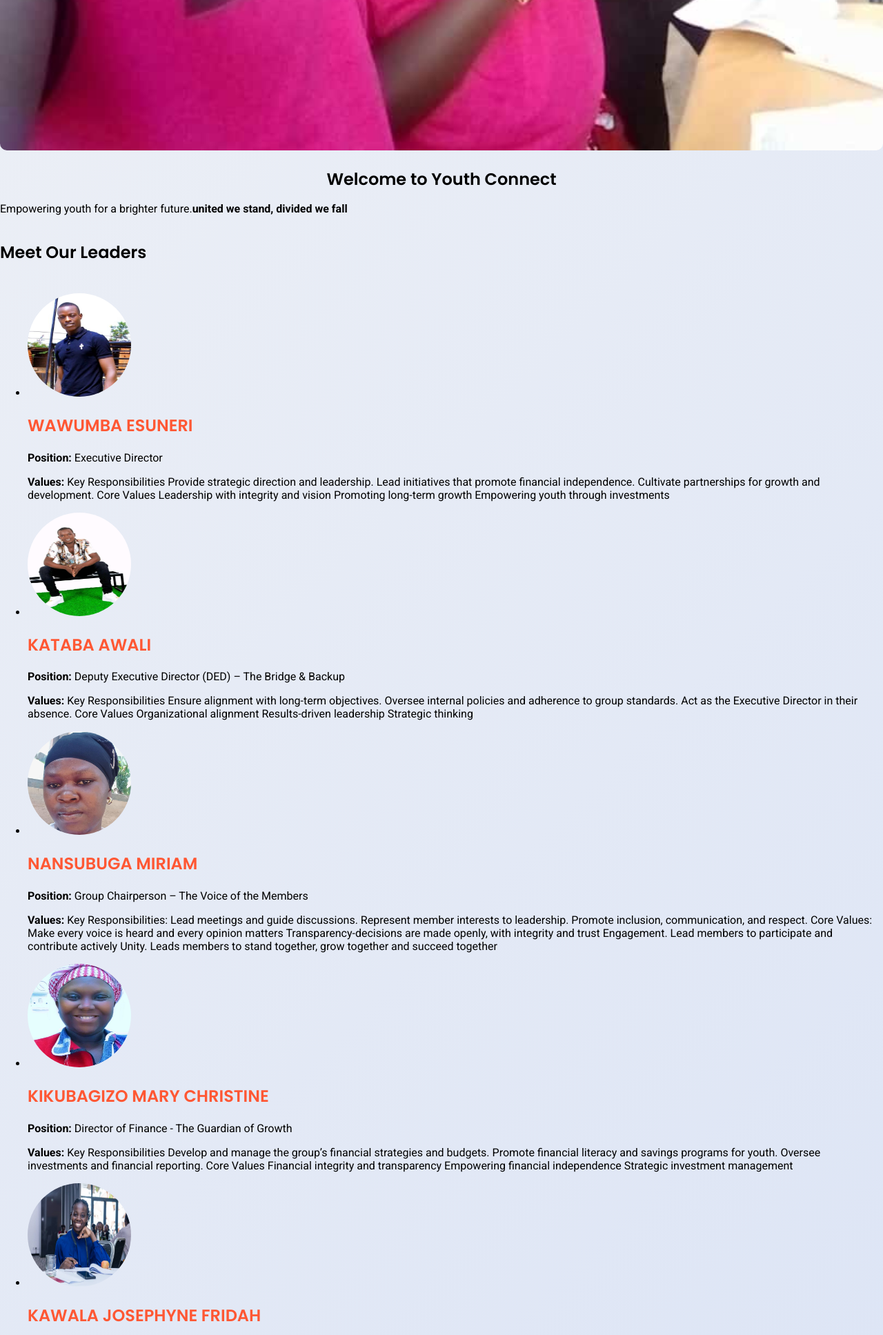
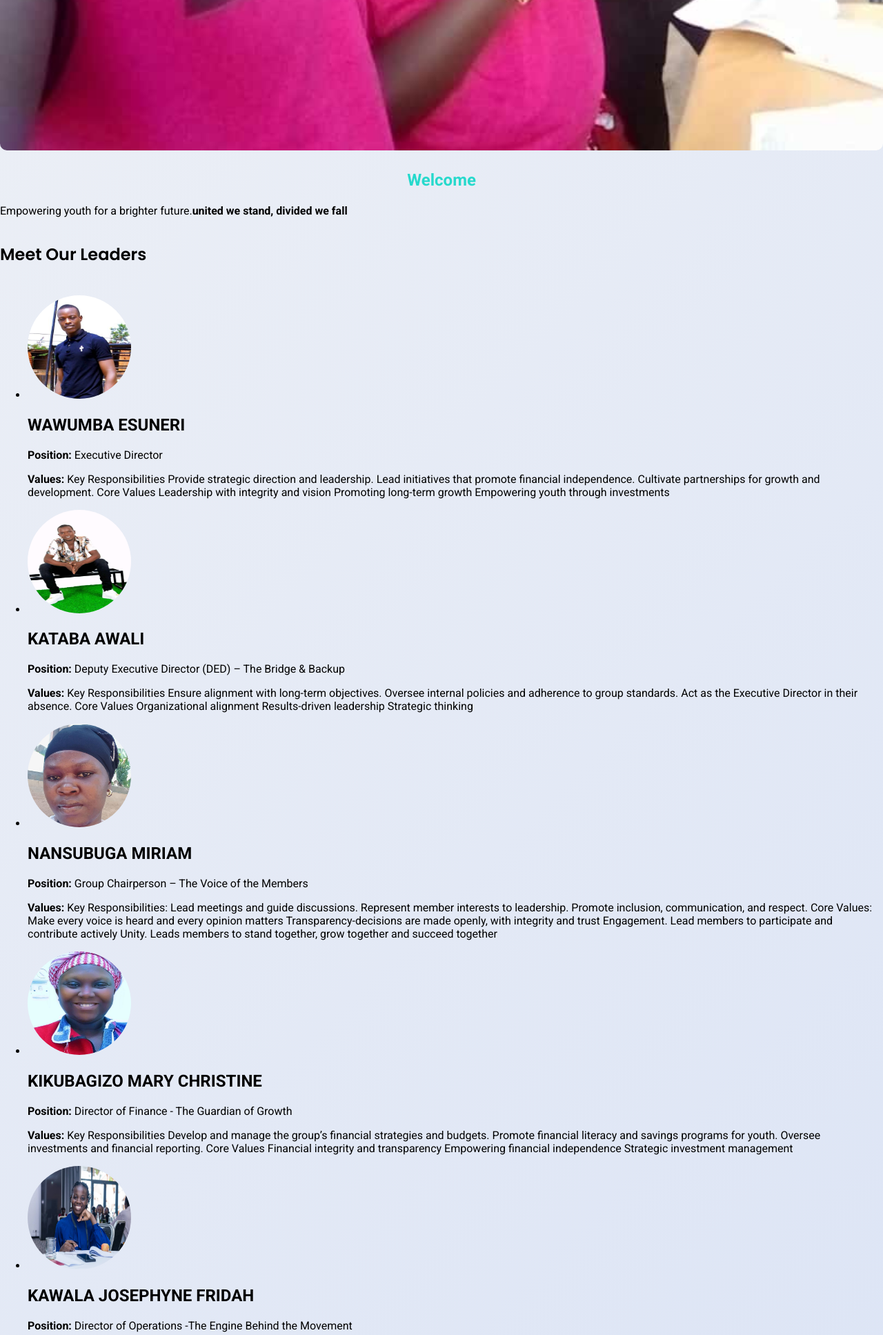
Before and after one commit to Kiggund/youthconnect_project, a Django app: page /leaders/ in a window 1280 px wide. Shown: the part 1560-3495 px from the top of the page at 69% size. Run offline with Django 5.2, Linux system fonts and the light colour scheme; data comes from the database, SQL or seed files in the repository.

Commit message:
improved on the appearence by using hsl, added animation to the logo and welcome statement using js and css

```diff
--- a/static/css/base.css
+++ b/static/css/base.css
@@ -30,9 +30,9 @@
 }
 
 h2 {
-    color: #ff5733; /* Use your desired color */
+   /* color: #ff5733; /* Use your desired color */
     font-weight: bold;
-    font-family: 'poppins', sans-serif;
+   /* font-family: 'poppins', sans-serif;*/
 }
 
 h1 {
@@ -42,11 +42,87 @@
     font-family: 'poppins', sans-serif;
     font-weight: 600;
 }
+
+/*#animated-text {
+    display: flex;
+    justify-content: center;
+    gap: 10px; /* Adds spacing between words */
+   /* font-size: 24px;
+    font-weight: bold;
+    margin-top: 20px;
+    color: inherit;
+    text-align: center;
+    overflow: visible;
+    height: auto;
+    width: 100%;
+}*/
+
+#animated-text {
+    width: 100%; /* Full width */
+    text-align: center; /* Center the text */
+    font-size: 1.5rem; /* Adjust text size */
+    font-weight: bold;
+    margin-top: 20px;
+    color: #000; /* Default text color */
+    opacity: 1; /* Fully visible by default */
+}
+
+.animated-word {
+    display: inline-block; /* Keep the words inline */
+    margin: 5px;
+    white-space: nowrap; /* Prevent text wrapping */
+}
+
+/*span {
+     background: linear-gradient(45deg, #ff5733, #c70039);
+    -webkit-background-clip: text;
+    -webkit-text-fill-color: transparent;
+     white-space: nowrap;
+     margin: 5px;*/
+}
+
+@keyframes fadeIn {
+    from {
+        opacity: 0;
+        transform: scale(0.8); /* Start slightly smaller */
+    }
+    to {
+        opacity: 1;
+        transform: scale(1); /* Grow to original size */
+    }
+}
+
 footer {
     text-align: center;
     padding: 10px;
     background-color: #333;
     color: #fff;
+}
+
+#logo {
+    width: 200px; /* Adjust as needed */
+    animation: rotateAndZoom 4s infinite, fadeInOut 4s infinite; /* Combine animations */
+}
+
+@keyframes rotateAndZoom {
+    0% {
+        transform: rotate(0deg) scale(1); /* Original size and start rotation */
+    }
+    50% {
+        transform: rotate(180deg) scale(1.2); /* Rotate halfway and zoom in */
+    }
+    100% {
+        transform: rotate(360deg) scale(1); /* Complete rotation and reset size */
+    }
+}
+
+@keyframes fadeInOut {
+    0%, 100% {
+        opacity: 0; /* Fully transparent */
+    }
+    50% {
+        opacity: 1; /* Fully visible */
+    }
 }
 
 main {
--- /dev/null
+++ b/static/js/script.js
@@ -0,0 +1,45 @@
+document.addEventListener("DOMContentLoaded", function () {
+    const words = ["Welcome", "to", "Youth Connect"]; // Words to animate
+    const container = document.getElementById("animated-text"); // Target container
+
+    let index = 0; // Current word index
+
+    function displayWord() {
+        if (index < words.length) {
+            const span = document.createElement("span");
+            span.textContent = words[index]; // Add the current word
+            span.className = "animated-word"; // Add a class for styling
+
+            // Apply random color for each word
+            span.style.color = `hsl(${Math.random() * 360}, 70%, 50%)`;
+            span.style.opacity = 0; // Initially hidden
+            span.style.transition = "opacity 1s ease"; // Smooth fade-in
+
+            container.appendChild(span); // Add span to the container
+
+            // Fade in the word
+            setTimeout(() => {
+                span.style.opacity = 1;
+            }, 100);
+
+            index++; // Move to the next word
+            setTimeout(displayWord, 1500); // Display next word after 1.5 seconds
+        } else {
+            // Fade out the entire container after the last word
+            setTimeout(() => {
+                container.style.opacity = 1; // Ensure visibility before fading
+                container.style.transition = "opacity 2s ease"; // Fade-out transition
+                container.style.opacity = 0; // Fade out
+
+                setTimeout(() => {
+                    container.innerHTML = ""; // Clear all words
+                    container.style.opacity = 1; // Reset opacity for next loop
+                    index = 0; // Reset word index
+                    displayWord(); // Restart animation
+                }, 2000); // Delay for fade-out duration
+            }, 1500); // Wait after the last word
+        }
+    }
+
+    displayWord(); // Start the animation
+});
--- a/templates/base.html
+++ b/templates/base.html
@@ -7,6 +7,7 @@
     {% load static %}
     <link href="https://fonts.googleapis.com/css2?family=Roboto:wght@300;400;700&family=Poppins:wght@400;600&display=swap" rel="stylesheet">
     <link rel="stylesheet" href="{% static 'css/base.css' %}">
+    <script src="{% static 'js/script.js' %}"></script>
 </head>
 <body>
     <!-- Navigation Bar -->
@@ -25,7 +26,7 @@
     <!-- Hero Section -->
     <header>
         <img src="{% static 'images/group2.jpg' %}" alt="Youth Connect Hero Banner" style="width:100%; height:auto;">
-        <h1>Welcome to Youth Connect</h1>
+        <div id="animated-text"></div>
         <p>Empowering youth for a brighter future.<strong>united we stand, divided we fall</strong></p>
     </header>
 
@@ -39,7 +40,7 @@
     <!-- Footer Section -->
     <footer>
         <p>© 2025 Youth Connect. All rights reserved.</p>
-        <img src="{% static 'images/youth-connect.png' %}" alt="Youth Connect Logo" style="height:50px; width:auto;">
+        <img id="logo" src="{% static 'images/youth-connect.png' %}" alt="Youth Connect Logo" style="height:50px; width:auto;">
     </footer>
 </body>
 </html>
```
